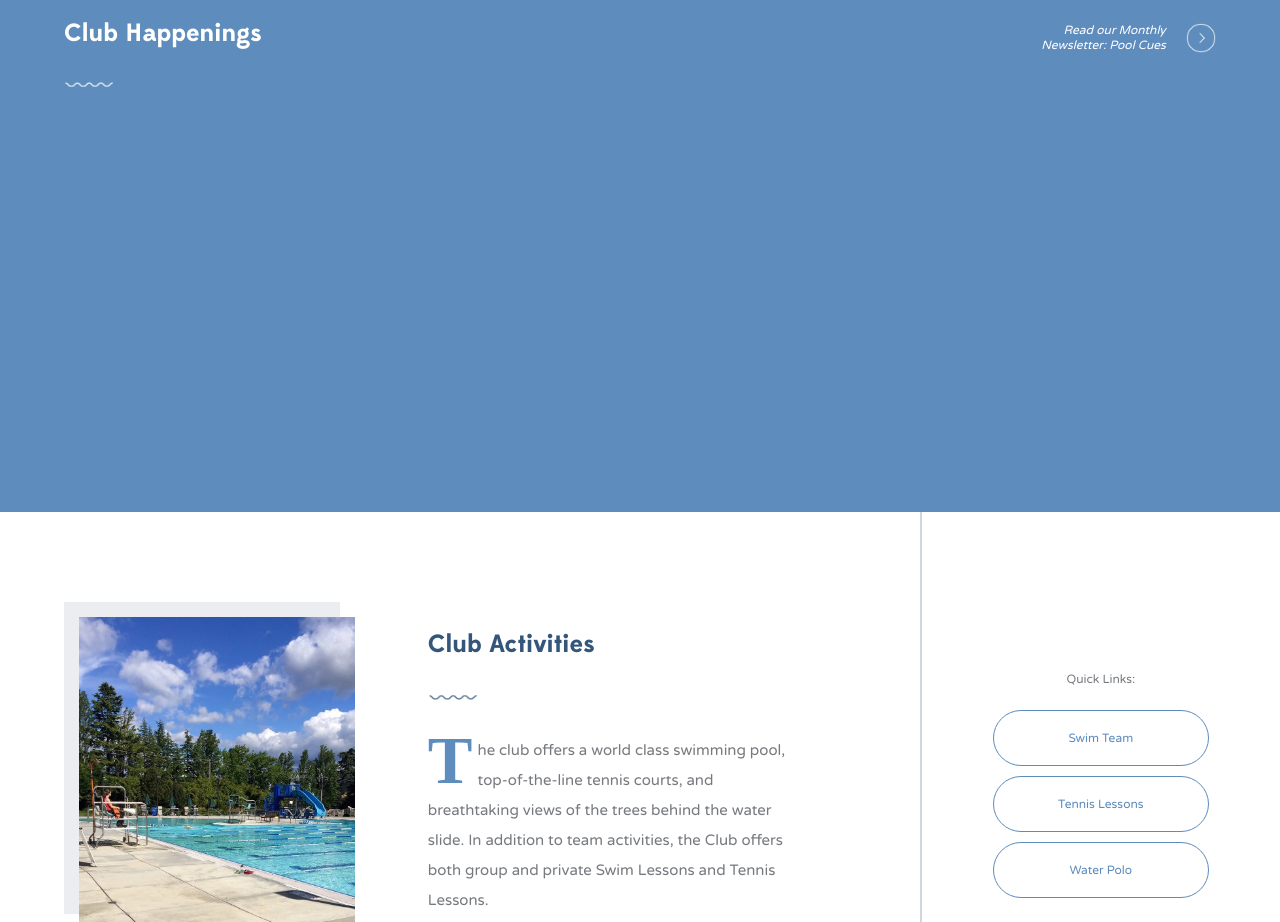
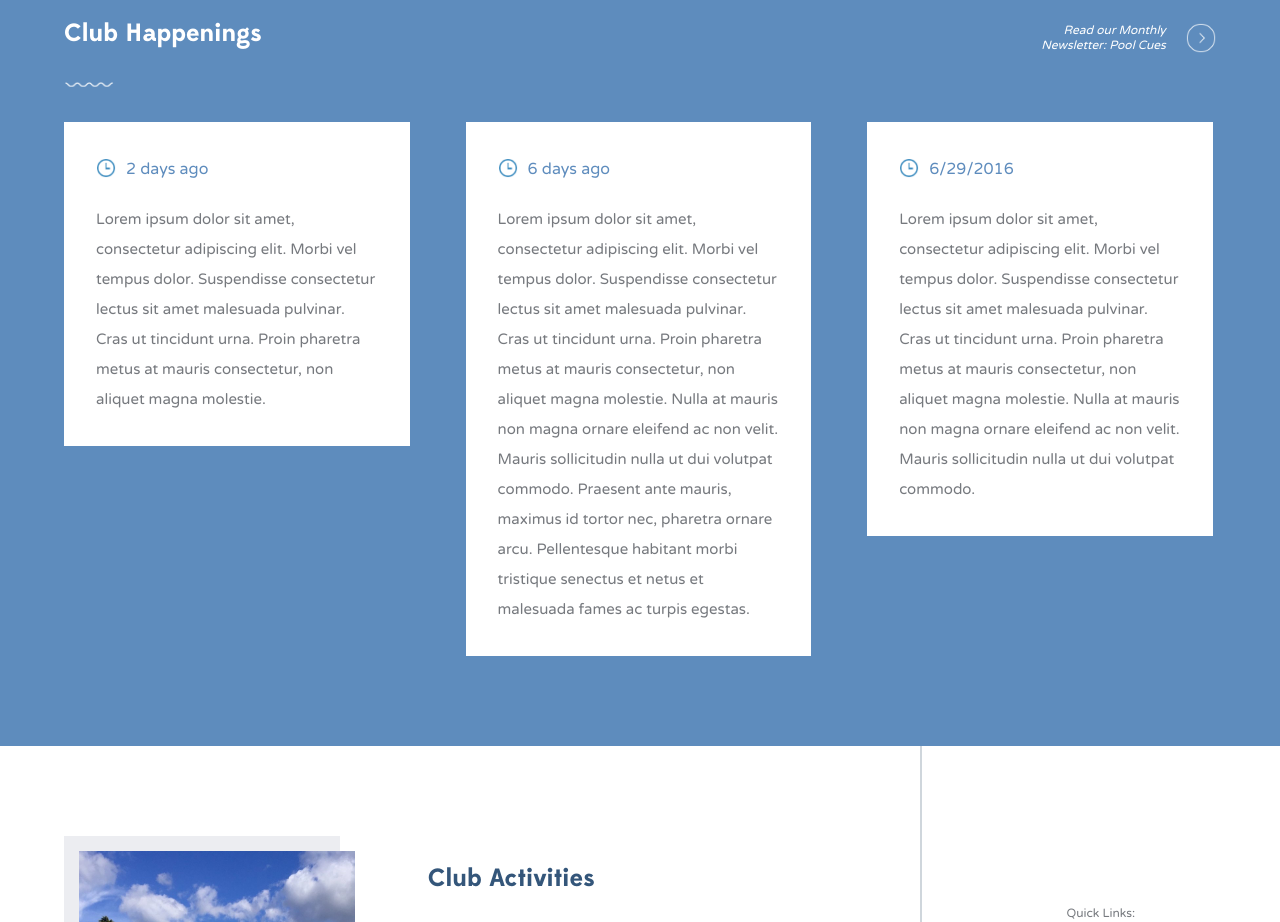
Before and after one commit to acatella/vrstc-deprecated, a plain HTML site: page 5_site/index.html in a window 1280 px wide. Shown: the part 1340-2262 px from the top of the page. Drawn offline with nearby package versions, Linux system fonts and the light colour scheme.

Commit message:
added and styled club happening posts

```diff
--- a/5_site/index.html
+++ b/5_site/index.html
@@ -125,7 +125,7 @@
         </div>
       </div>
       <section class="spacer">
-        <!-- emtpy section with blue background to create space for calendar -->
+        <!-- empty section with blue background to create space for calendar -->
       </section>
       <section class="club-happenings">
         <div class="ch-title-container">
@@ -137,7 +137,24 @@
           <a class="pc-button" href="#"></a>
         </div>
         <div class="ch-content">
-          <!-- to contain wordpress generated posts -->
+          <div class="ch-post">
+            <span class="clock-icon"></span><span class="ch-date">2 days ago</span>
+            <p class="hero-text ch-post-content">
+              Lorem ipsum dolor sit amet, consectetur adipiscing elit. Morbi vel tempus dolor. Suspendisse consectetur lectus sit amet malesuada pulvinar. Cras ut tincidunt urna. Proin pharetra metus at mauris consectetur, non aliquet magna molestie.
+            </p>
+          </div>
+          <div class="ch-post">
+            <span class="clock-icon"></span><span class="ch-date">6 days ago</span>
+            <p class="hero-text ch-post-content">
+              Lorem ipsum dolor sit amet, consectetur adipiscing elit. Morbi vel tempus dolor. Suspendisse consectetur lectus sit amet malesuada pulvinar. Cras ut tincidunt urna. Proin pharetra metus at mauris consectetur, non aliquet magna molestie. Nulla at mauris non magna ornare eleifend ac non velit. Mauris sollicitudin nulla ut dui volutpat commodo. Praesent ante mauris, maximus id tortor nec, pharetra ornare arcu. Pellentesque habitant morbi tristique senectus et netus et malesuada fames ac turpis egestas.
+            </p>
+          </div>
+          <div class="ch-post">
+            <span class="clock-icon"></span><span class="ch-date">6/29/2016</span>
+            <p class="hero-text ch-post-content">
+              Lorem ipsum dolor sit amet, consectetur adipiscing elit. Morbi vel tempus dolor. Suspendisse consectetur lectus sit amet malesuada pulvinar. Cras ut tincidunt urna. Proin pharetra metus at mauris consectetur, non aliquet magna molestie. Nulla at mauris non magna ornare eleifend ac non velit. Mauris sollicitudin nulla ut dui volutpat commodo.
+            </p>
+          </div>
         </div>
       </section>
       <section class="club-activities">
--- a/5_site/style/responsive.css
+++ b/5_site/style/responsive.css
@@ -50,6 +50,17 @@
 
   .spacer {
     height: 870px; /* this will need to change based on final height of calendar plugin */
+  }
+}
+
+@media (max-width: 930px) {
+  .ch-post {
+    width: 100%;
+    margin: 0 0 30px;
+  }
+
+  .ch-post:last-child {
+    margin: none;
   }
 }
 
--- a/5_site/style/style.css
+++ b/5_site/style/style.css
@@ -3,14 +3,9 @@
 
 /* KEY
 
-TODO: add contact info for coaches on team pages
-TODO: There is a single email for vrstc coaches, add this to contact page
 TODO: add all visual assets
 TODO: embed fb feed and google maps (footer and contact) once working in WP
-TODO: build footer
-TODO: build club events page
-TODO: have header accomodate hover on desktop view (ask will's opinion?)
-TODO: put javascript (header and club rules logic) in external script, link to all pages
+TODO: build page to hold pool cues
 TODO: build FAQ and Basic Info pages for:
   -Water Polo (if asked for)
 TODO: COPY/info NEEDED:
@@ -442,10 +437,35 @@ tr:nth-child(odd) {
   display: inline-block;
 }
 
-.ch-content {
-  height: 300px;
-}
-
+.ch-post {
+  vertical-align: top;
+  display: inline-block;
+  width: 30%;
+  margin-right: 4.5%;
+  background: #fff;
+  padding: 32px;
+}
+
+.ch-post:last-child {
+  margin: 0;
+}
+
+.ch-date {
+  color: #5e8cbd;
+  margin-bottom: 25px;
+  display: inline-block;
+}
+
+.clock-icon {
+  background-image: url('../../4_assets/visual/clock-icon.png');
+  background-size: 100%;
+  width: 20px;
+  height: 20px;
+  position: relative;
+  top: 4px;
+  margin-right: 10px;
+  display: inline-block;
+}
 /* CLUB ACTIVITIES
 --------------------------- */
 
```
